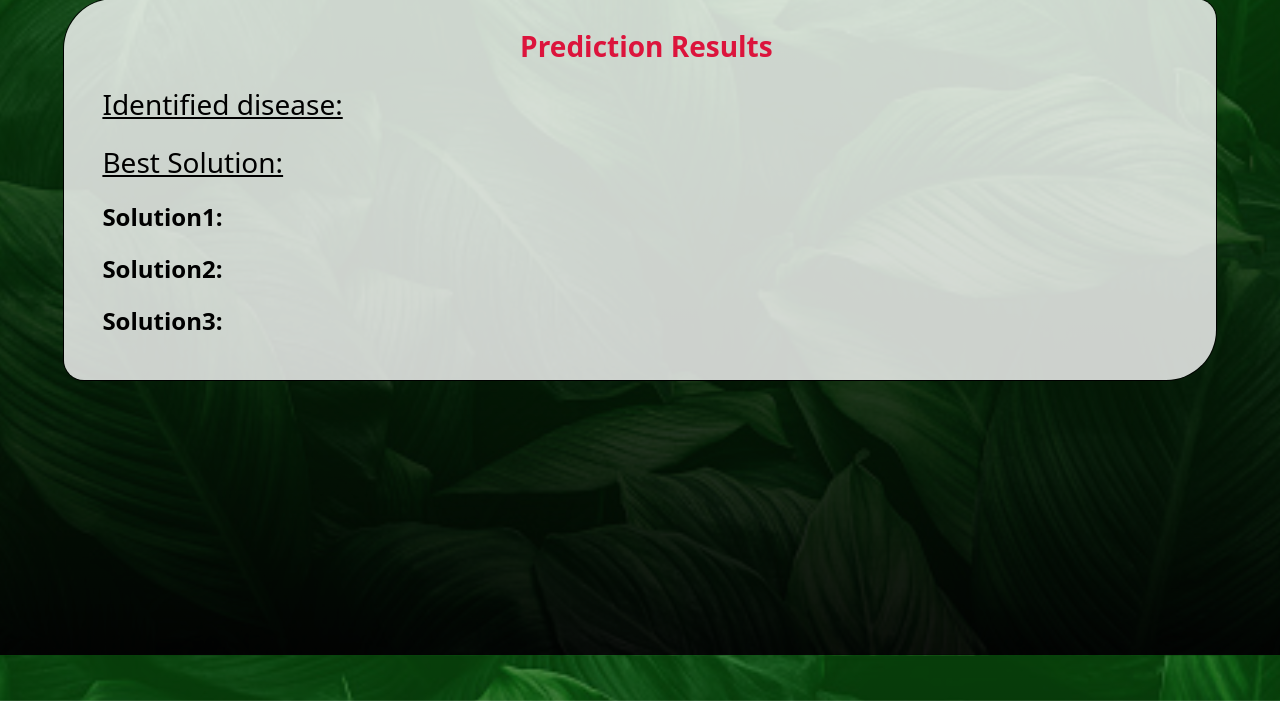
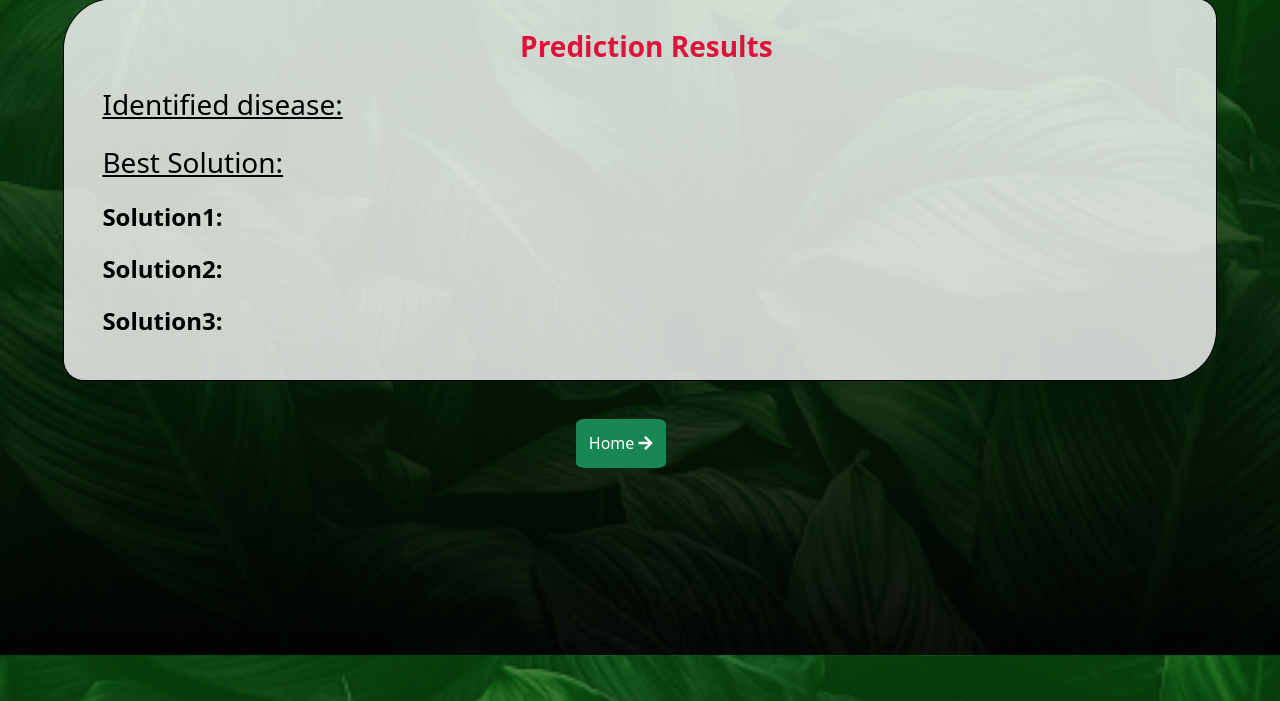
Before and after one commit to AniruddhA-Omni/DrLeaf, a Flask app: template templates/result.html in a window 1280 px wide. Shown: the part 145-846 px from the top of the page. Run offline with Flask 2, Linux system fonts and the light colour scheme; the template is opened without the code that fills it, so the values that code supplies are empty.

Commit message:
home_page

```diff
--- a/templates/result.html
+++ b/templates/result.html
@@ -221,7 +221,7 @@
     <div class="abt" >
         <p class="abtsubhead" style="text-align: center;text-decoration: none; color: crimson;"><b>Prediction Results</b></p>
         {% if disease == "healthy" %}
-        <p class="abtpb">Your Plant is healthy 😃</p>
+        <p class="abtpb">Your Plant is healthy</p>
         {%else%}
         <p class="abtsubhead">Identified disease:</p>
         <p class="abtpb">{{disease}}</p>
@@ -234,7 +234,9 @@
         <p class="abtpb">{{solution3}}</p>
         {%endif%}
     </div>
-
+    <div style="background-color: #198754; padding: 1%; width: 7%; border-radius: 10%; margin-left: 45%; margin-top: 3%;">
+        <a style="text-decoration: none; color: white;" href="/">Home <i class="fas fa-arrow-right"> </i></a>
+    </div>
     <div class="foot">
         &copy DrLeaf 2022
     </div>
```
